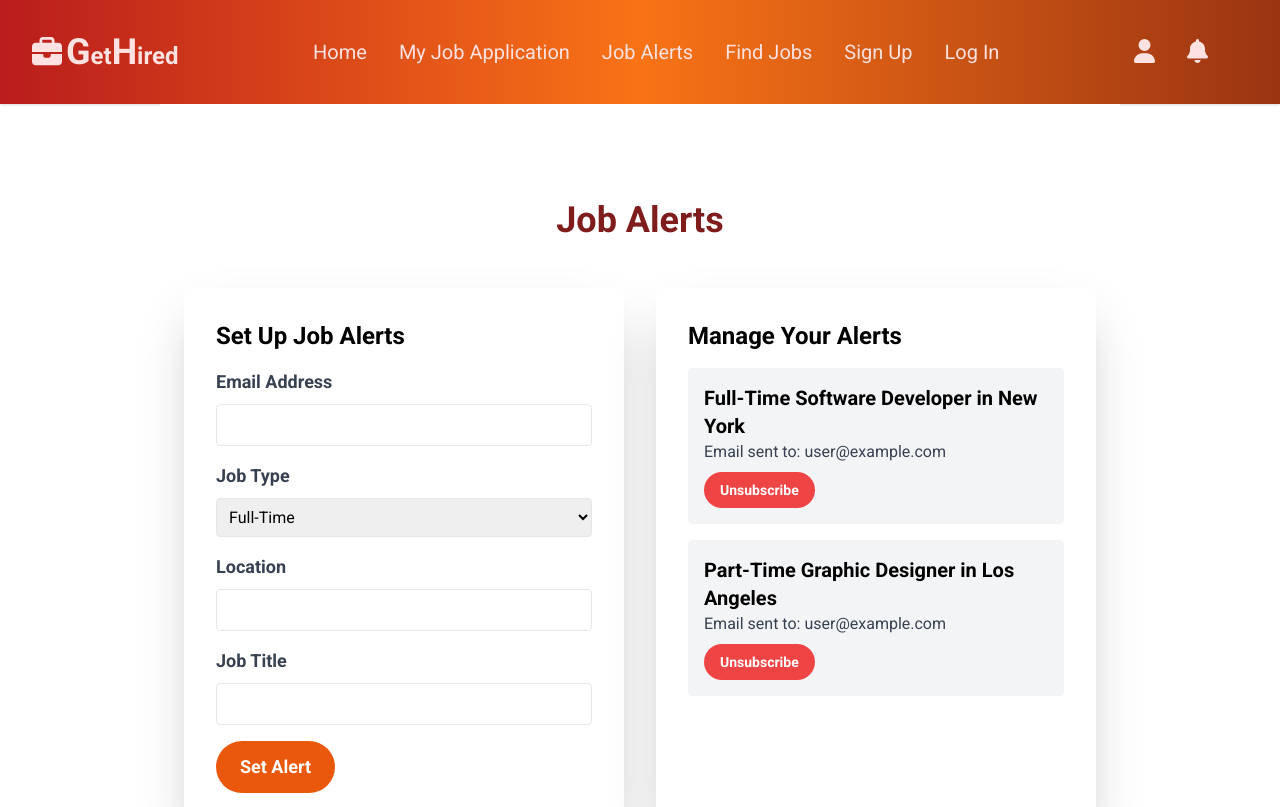
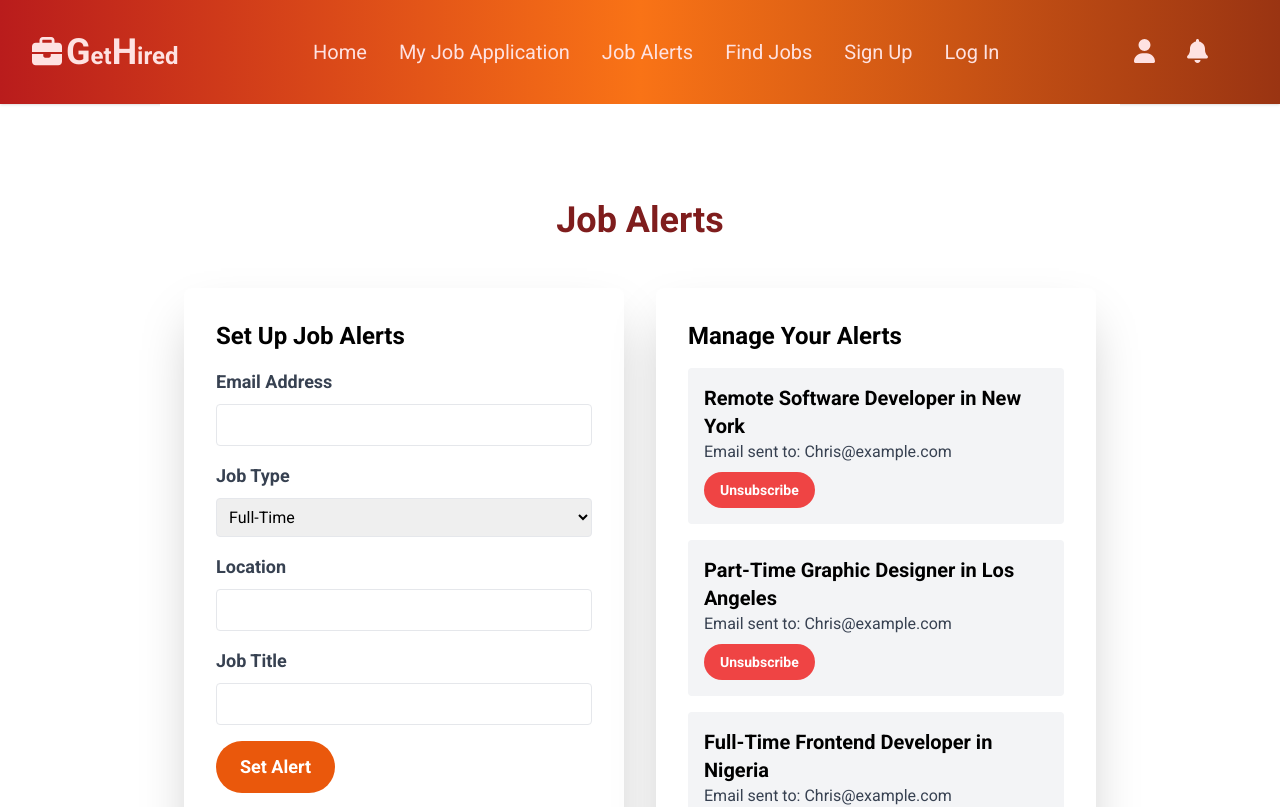
Before and after one commit to ChrisChris501/GetHired_Website, a React (Vite) app: page /JobAlerts in a window 1280 px wide. Shown: the top 807 px of the page. Built offline with nearby package versions, Linux system fonts and the light colour scheme.

Commit message:
Upgraded the JobAlerts functionality

```diff
--- a/src/Pages/JobAlerts.jsx
+++ b/src/Pages/JobAlerts.jsx
@@ -2,12 +2,13 @@
 
 const JobAlerts = () => {
   const [alerts, setAlerts] = useState([
-    { email: 'user@example.com', jobType: 'Full-Time', location: 'New York', title: 'Software Developer' },
-    { email: 'user@example.com', jobType: 'Part-Time', location: 'Los Angeles', title: 'Graphic Designer' },
+    { email: 'Chris@example.com', jobType: 'Remote', location: 'New York', title: 'Software Developer' },
+    { email: 'Chris@example.com', jobType: 'Part-Time', location: 'Los Angeles', title: 'Graphic Designer' },
+    { email: 'Chris@example.com', jobType: 'Full-Time', location: 'Nigeria', title: 'Frontend Developer' },
   ]);
 
   const [email, setEmail] = useState('');
-  const [jobType, setJobType] = useState('full-time');
+  const [jobType, setJobType] = useState('Full-Time');
   const [location, setLocation] = useState('');
   const [title, setTitle] = useState('');
 
@@ -16,7 +17,7 @@
     const newAlert = { email, jobType, location, title };
     setAlerts([...alerts, newAlert]);
     setEmail('');
-    setJobType('full-time');
+    setJobType('Full-Time');
     setLocation('');
     setTitle('');
   };
@@ -62,6 +63,7 @@
                   <option value="part-time">Part-Time</option>
                   <option value="contract">Contract</option>
                   <option value="internship">Internship</option>
+                  <option value="internship">Volunteer</option>
                 </select>
               </div>
               <div className="mb-4">
```
